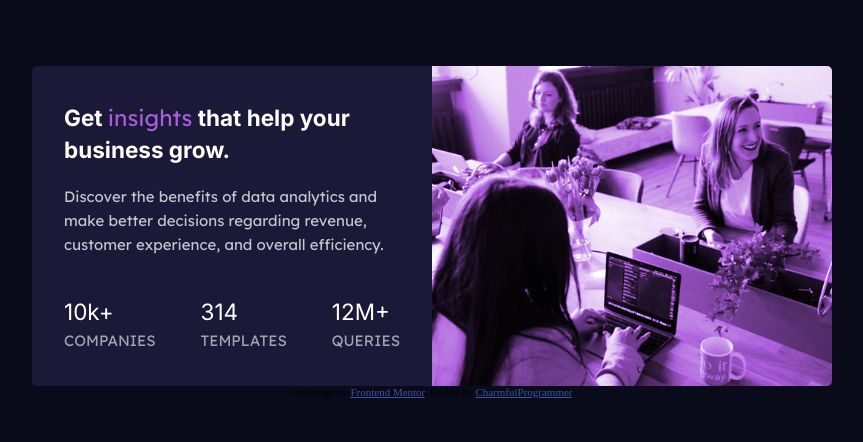
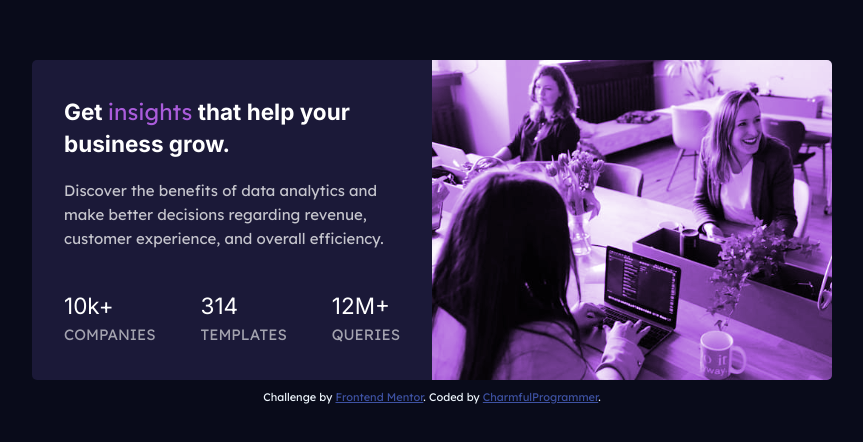
Before and after one commit to CharmfulProgrammer/stat-preview-card-component, a plain HTML site: page index.html in a window 1280 px wide. Shown: the part 168-610 px from the top of the page, without its empty margins (208-1071 px from the left). Drawn offline with Linux system fonts and the light colour scheme.

Commit message:
mistake solved

```diff
--- a/index.html
+++ b/index.html
@@ -1,45 +1,67 @@
 <!DOCTYPE html>
 <html lang="en">
   <head>
-  <meta charset="UTF-8">
-  <meta name="viewport" content="width=device-width, initial-scale=1.0"> <!-- displays site properly based on user's device -->
+    <meta charset="UTF-8" />
+    <meta name="viewport" content="width=device-width, initial-scale=1.0" />
+    <!-- displays site properly based on user's device -->
 
-  <link rel="stylesheet" href="style.css">
+    <link rel="stylesheet" href="style.css" />
 
-  <link rel="icon" type="image/png" sizes="32x32" href="./images/favicon-32x32.png">
+    <link
+      rel="icon"
+      type="image/png"
+      sizes="32x32"
+      href="./images/favicon-32x32.png"
+    />
 
     <title>Frontend Mentor | Stats preview card component</title>
 
     <!-- Feel free to remove these styles or customise in your own stylesheet 👍 -->
     <style>
-    .attribution { font-size: 11px; text-align: center; }
-    .attribution a { color: hsl(228, 45%, 44%); }
+      .attribution {
+        font-size: 11px;
+        text-align: center;
+        margin-top: 10px;
+        font-family: "Lexend Deca", sans-serif;
+        color: aliceblue;
+      }
+      .attribution a {
+        color: hsl(228, 45%, 44%);
+      }
     </style>
   </head>
   <body>
-
     <div class="card">
-
       <div class="header-image"></div>
 
       <section>
         <h1>Get <span>insights</span> that help your business grow.</h1>
         <p>
-        Discover the benefits of data analytics and make better decisions regarding revenue, customer
-        experience, and overall efficiency.
+          Discover the benefits of data analytics and make better decisions
+          regarding revenue, customer experience, and overall efficiency.
         </p>
         <ul>
-        <li><h2>10k+</h2><span>COMPANIES</span></li>
-        <li><h2>314</h2><span>TEMPLATES</span></li>
-        <li><h2>12M+</h2><span>QUERIES</span></li>
+          <li>
+            <h2>10k+</h2>
+            <span>COMPANIES</span>
+          </li>
+          <li>
+            <h2>314</h2>
+            <span>TEMPLATES</span>
+          </li>
+          <li>
+            <h2>12M+</h2>
+            <span>QUERIES</span>
+          </li>
         </ul>
       </section>
-
     </div>
 
     <div class="attribution">
-    Challenge by <a href="https://www.frontendmentor.io?ref=challenge" target="_blank">Frontend Mentor</a>.
-    Coded by <a href="">CharmfulProgrammer</a>.
+      Challenge by
+      <a href="https://www.frontendmentor.io?ref=challenge" target="_blank"
+        >Frontend Mentor</a
+      >. Coded by <a href="">CharmfulProgrammer</a>.
     </div>
   </body>
 </html>
```
Lines whose indentation alone changed are shown as unchanged.
